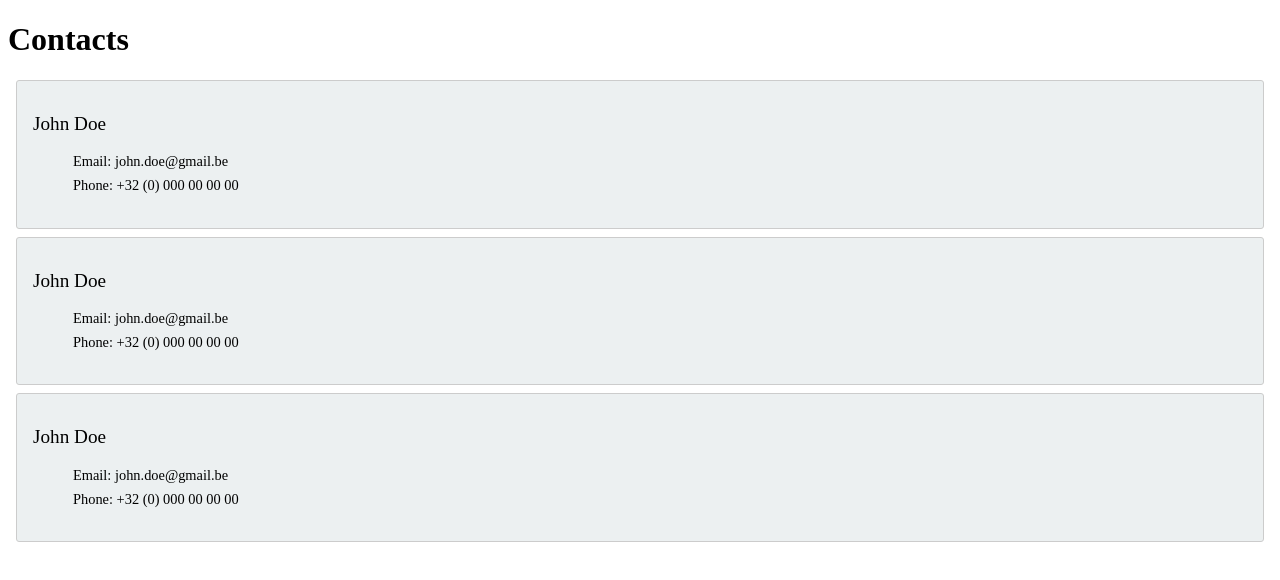
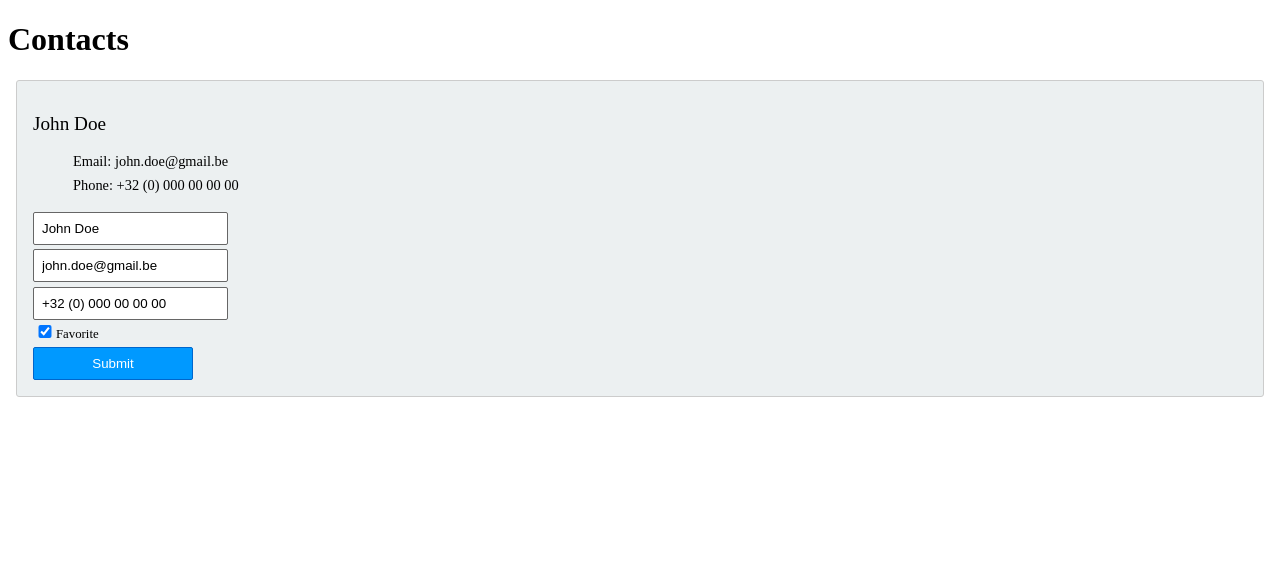
Before and after one commit to simonbogaerts/LabAngular, an Angular app: page / in a window 1280 px wide. Shown: the top 580 px of the page. Built offline with nearby package versions, Linux system fonts and the light colour scheme.

Commit message:
Lab 3 Data/Event Binding

```diff
--- a/src/app/app.component.html
+++ b/src/app/app.component.html
@@ -1,6 +1,5 @@
 <header><h1>Contacts</h1></header>
 <main>
-  <app-contact></app-contact>
-  <app-contact></app-contact>
-  <app-contact></app-contact>
+  <app-contact [contact]="myContact"
+  (onSubmit)="handleData($event)"></app-contact>
 </main>
--- a/src/app/app.component.ts
+++ b/src/app/app.component.ts
@@ -1,4 +1,5 @@
-import { Component } from '@angular/core';
+import { Component, OnInit } from '@angular/core';
+import { Contact } from './models/contact.model';
 
 @Component({
   selector: 'app-root',
@@ -6,5 +7,20 @@ import { Component } from '@angular/core';
   styleUrls: ['./app.component.css']
 })
 export class AppComponent {
-  title = 'app';
+  myContact: Contact;
+
+  ngOnInit() {
+    this.myContact = new Contact (
+      'John Doe',
+      'john.doe@gmail.be',
+      '+32 (0) 000 00 00 00',
+      true,
+      'assets/avatar.png'
+    );
+    console.log(this.myContact);
+  }
+
+  handleData(event: Contact){
+    console.log('Received data!', event);
+  }
 }
--- a/src/app/app.module.ts
+++ b/src/app/app.module.ts
@@ -4,6 +4,7 @@ import { NgModule } from '@angular/core';
 
 import { AppComponent } from './app.component';
 import { ContactComponent } from './components/contact/contact.component';
+import { FormsModule } from '@angular/forms';
 
 
 @NgModule({
@@ -12,7 +13,8 @@ import { ContactComponent } from './components/contact/contact.component';
     ContactComponent
   ],
   imports: [
-    BrowserModule
+    BrowserModule,
+    FormsModule
   ],
   providers: [],
   bootstrap: [AppComponent]
--- a/src/app/components/contact/contact.component.html
+++ b/src/app/components/contact/contact.component.html
@@ -1,5 +1,13 @@
-<h2>{{ name }}</h2>
+<h2>{{ contact.name }}</h2>
 <ul>
-  <li>Email: {{ email }}</li>
-  <li>Phone: {{ phone }}</li>
+  <li>Email: {{ contact.email }}</li>
+  <li>Phone: {{ contact.phone }}</li>
 </ul>
+<div>
+  <input type="text" name="name" placeholder="Name" [(ngModel)]="contact.name">
+  <input type="email" name="email" placeholder="name@domain.be" [(ngModel)]="contact.email">
+  <input type="tel" name="phone" placeholder="Phone Number" [(ngModel)]="contact.phone">
+  <input type="checkbox" name="favorite" id="favorite" [(ngModel)]="contact.isFavorite">
+  <label for="favorite">Favorite</label><br>
+  <button type="submit" (click)="submit()">Submit</button>
+</div>
--- a/src/app/components/contact/contact.component.ts
+++ b/src/app/components/contact/contact.component.ts
@@ -1,19 +1,20 @@
-import { Component, OnInit } from '@angular/core';
+import { Component, OnInit, Input, Output, EventEmitter } from '@angular/core';
+import { Contact } from '../../models/contact.model';
 
 @Component({
   selector: 'app-contact',
   templateUrl: './contact.component.html',
-  styleUrls: ['./contact.component.css']
+  styleUrls: ['./contact.component.css'],
 })
 export class ContactComponent implements OnInit {
-  name: string;
-  email: string;
-  phone: string;
+  @Input() contact: Contact;
+  @Output() onSubmit: EventEmitter<Contact> = new EventEmitter();
   constructor() { }
 
   ngOnInit() {
-    this.name = 'John Doe';
-    this.email = 'john.doe@gmail.be';
-    this.phone = '+32 (0) 000 00 00 00';
+  }
+
+  submit() {
+    this.onSubmit.emit(this.contact);
   }
 }
```
